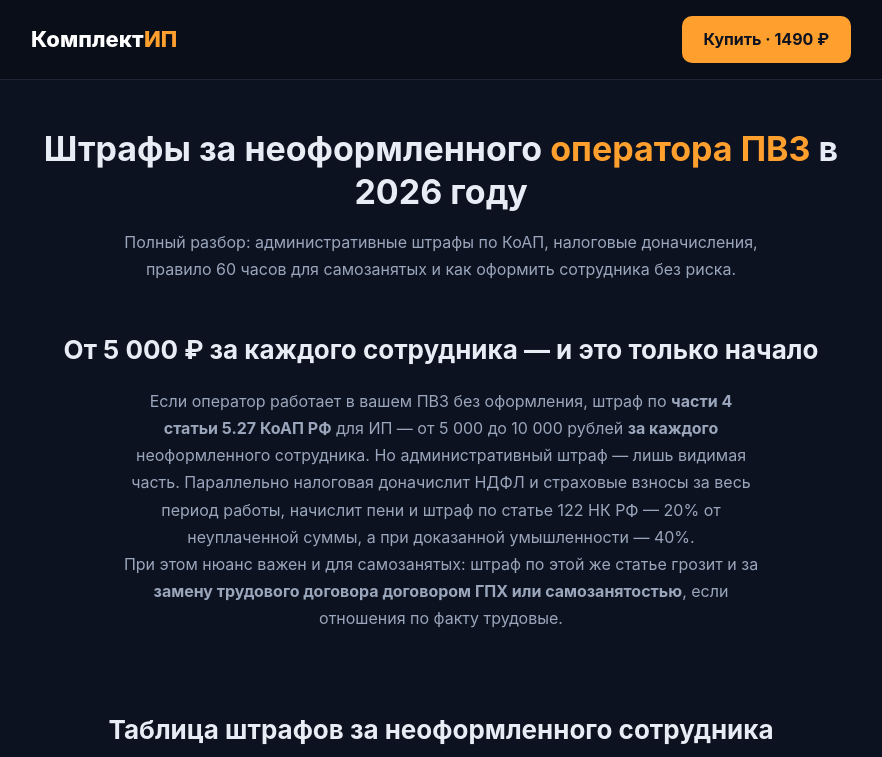
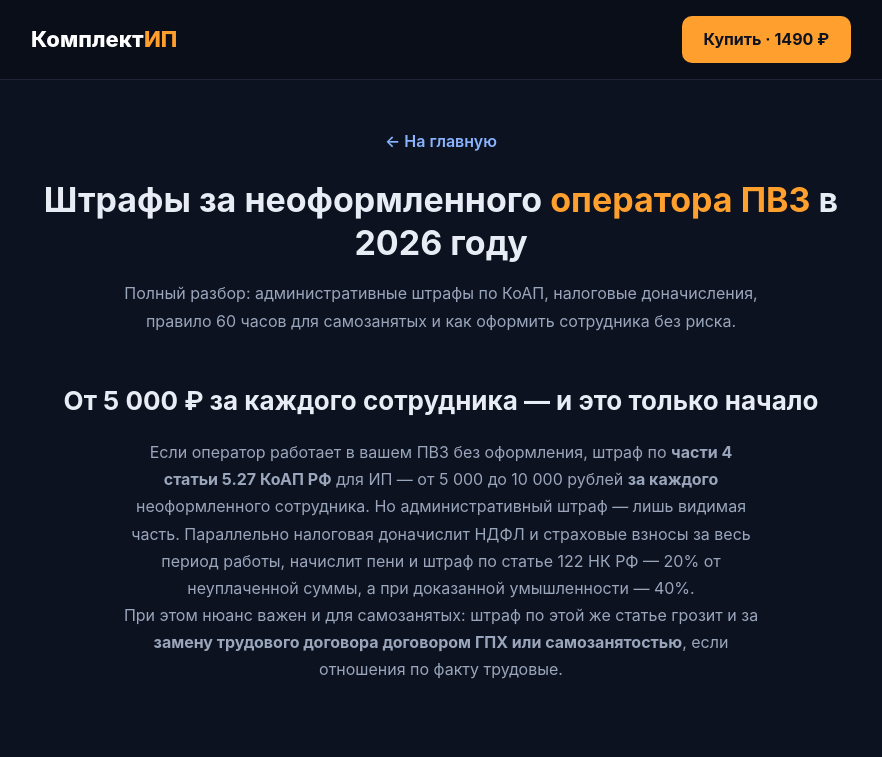
Before and after one commit to komplektip/komplektip.github.io, a plain HTML site: page shtrafy-za-neoformlennogo-operatora-pvz.html in a window 1280 px wide. Shown: the top 757 px of the page, without its empty margins (199-1081 px from the left). Drawn offline with Linux system fonts and the light colour scheme.

Commit message:
Update shtrafy-za-neoformlennogo-operatora-pvz.html

```diff
--- a/shtrafy-za-neoformlennogo-operatora-pvz.html
+++ b/shtrafy-za-neoformlennogo-operatora-pvz.html
@@ -83,7 +83,8 @@
 
 <section class="hero">
   <div class="wrap">
-    <h1>Штрафы за неоформленного <span class="hl">оператора ПВЗ</span> в 2026 году</h1>
+   <p style="margin-bottom:24px;"><a href="index.html" style="color:#8ab4ff; text-decoration:none; font-weight:600;">← На главную</a></p>
+   <h1>Штрафы за неоформленного <span class="hl">оператора ПВЗ</span> в 2026 году</h1>
     <p>Полный разбор: административные штрафы по КоАП, налоговые доначисления, правило 60 часов для самозанятых и как оформить сотрудника без риска.</p>
   </div>
 </header>
```
